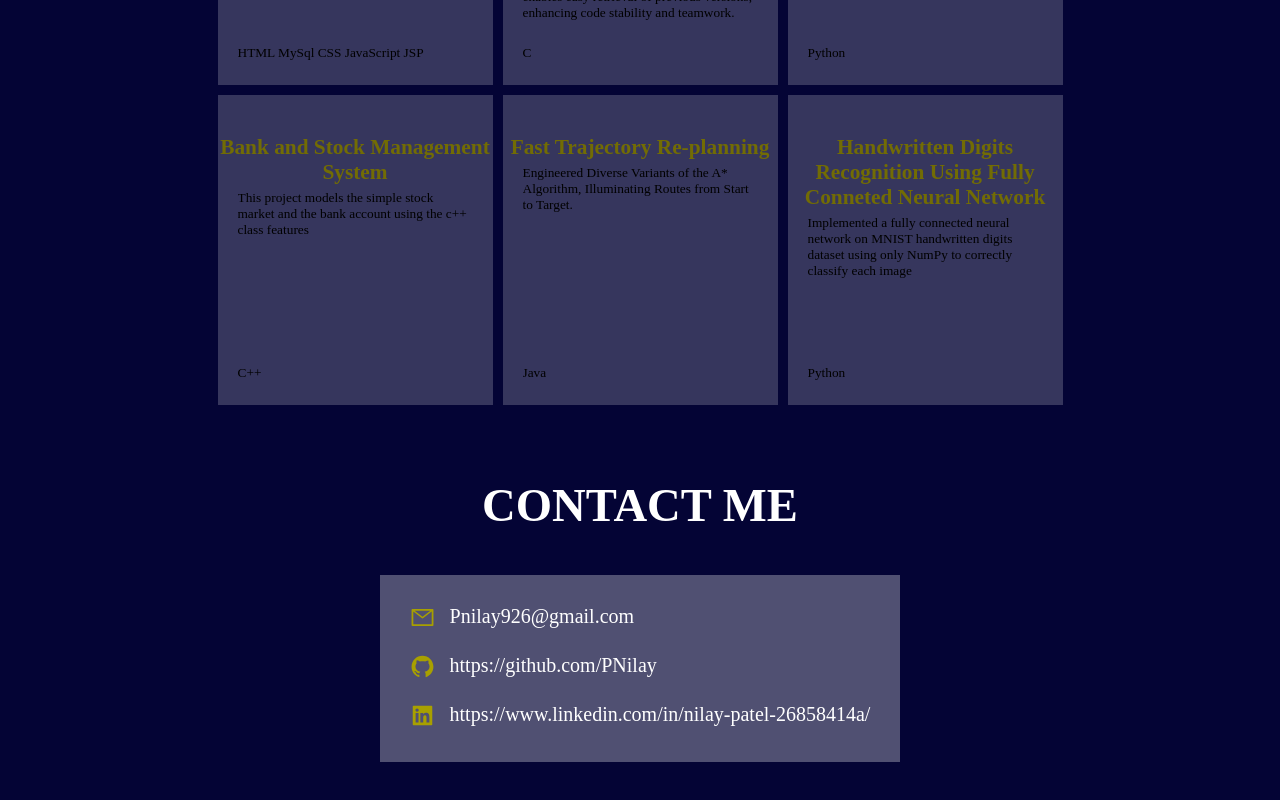
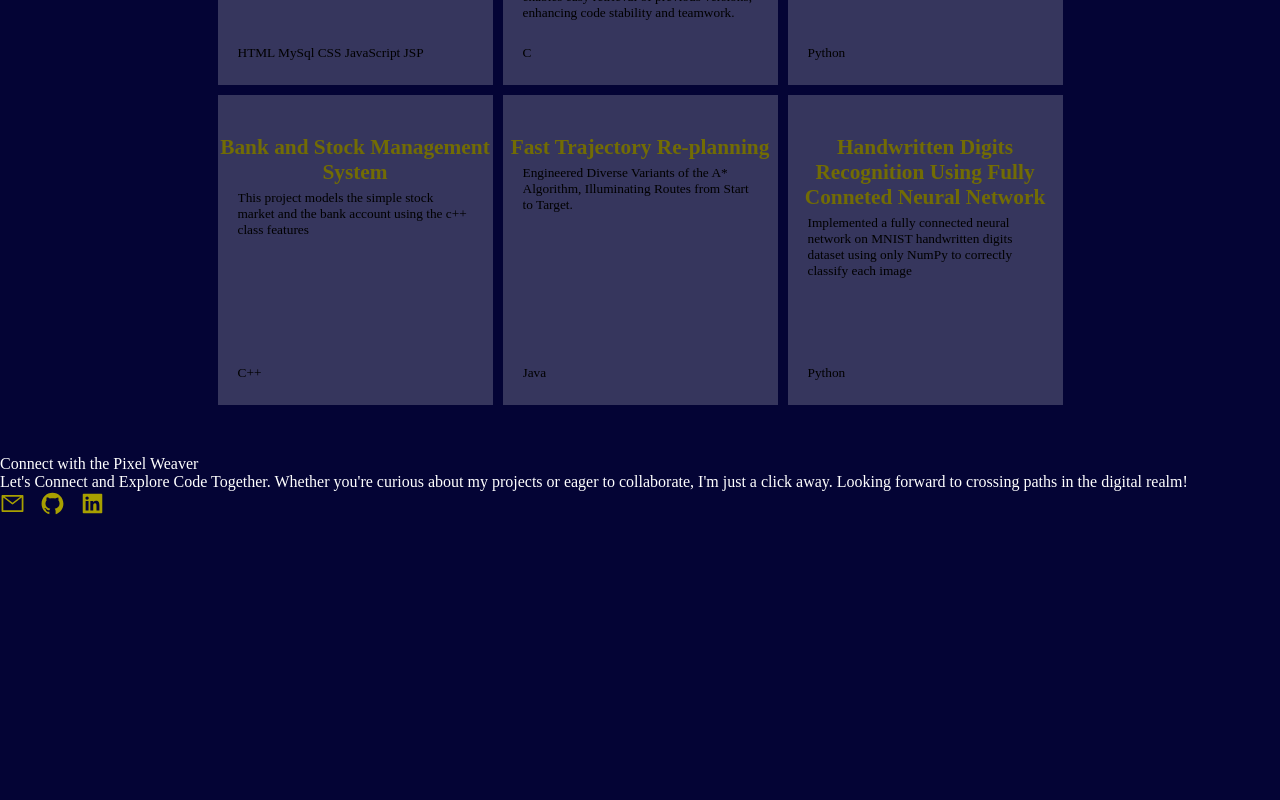
Before and after one commit to PNilay/my_portfolio, a React (Create React App) app: page / in a window 1280 px wide. Shown: the part 2147-2947 px from the top of the page. After the commit the page ends 2667 px from the top, so only its background shows below. Built offline with nearby package versions, Linux system fonts and the light colour scheme.

Commit message:
updated content on contact me page

```diff
--- a/src/components/contactme/Contactme.js
+++ b/src/components/contactme/Contactme.js
@@ -1,18 +1,45 @@
-import './contactme.css';
+import "./contactme.css";
 import React from "react";
-import {
-  AiOutlineMail,
-  AiOutlineGithub,
-  AiFillLinkedin,
-} from "react-icons/ai";
+import { AiOutlineMail, AiOutlineGithub, AiFillLinkedin } from "react-icons/ai";
 
 const Contactme = () => {
   return (
     <div id="/contactme" className="contactme_page">
-      <div className="title_bar">
-        <div>Contact Me</div>
+      <div className="title_bar_contact">
+        <div className="connect_title">Connect with the Pixel Weaver</div>
       </div>
-      <div className="contact_me_information">
+
+      <div className="connect_msg">
+        Let's Connect and Explore Code Together. Whether you're curious about my
+        projects or eager to collaborate, I'm just a click away. Looking forward
+        to crossing paths in the digital realm!
+      </div>
+
+      <div className="connect_msg">
+        <a href="mailto:pnilay926@gmail.com" className="Contactme_link">
+          <AiOutlineMail className="contactme_logo" />
+        </a>
+
+        <a
+          href="https://github.com/PNilay"
+          target="_blank"
+          rel="noreferrer"
+          className="Contactme_link"
+        >
+          <AiOutlineGithub className="contactme_logo" />
+        </a>
+
+        <a
+          href="https://www.linkedin.com/in/nilay-patel-26858414a"
+          target="_blank"
+          rel="noreferrer"
+          className="Contactme_link"
+        >
+          <AiFillLinkedin className="contactme_logo" />
+        </a>
+      </div>
+
+      {/* <div className="contact_me_information">
         <div className="contact_me_info">
           <div className="contactme_box">
             <a href="mailto:pnilay926@gmail.com" className="Contactme_link">
@@ -41,10 +68,12 @@ const Contactme = () => {
             >
               <AiFillLinkedin className="contactme_logo" />
             </a>
-          <div className="contact_info_div">https://www.linkedin.com/in/nilay-patel-26858414a/</div>
+            <div className="contact_info_div">
+              https://www.linkedin.com/in/nilay-patel-26858414a/
             </div>
           </div>
         </div>
+      </div> */}
     </div>
   );
 };
```
Lines whose indentation alone changed are shown as unchanged.
